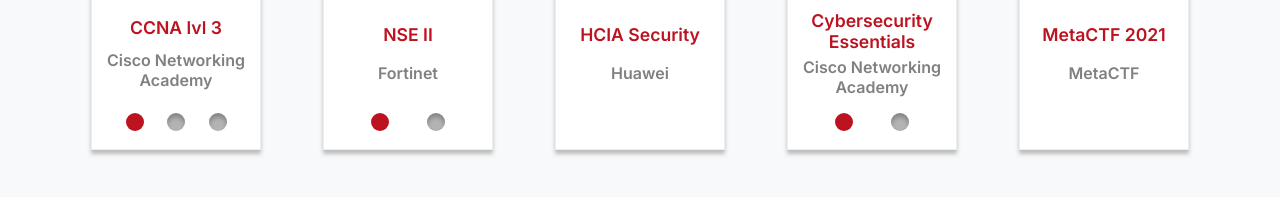
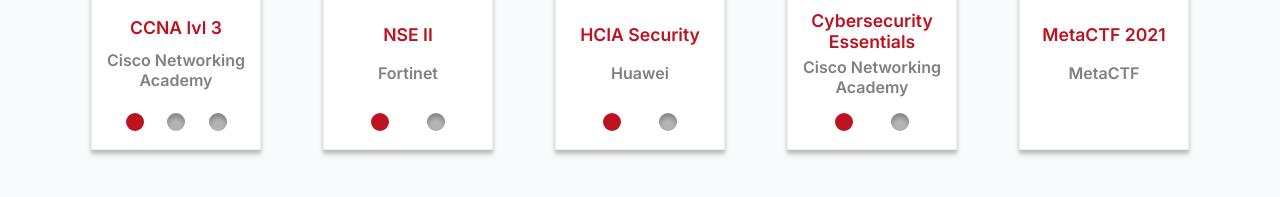
Before and after one commit to MECERHED-Ferhat/mecerhed-ferhat.github.io, a plain HTML site: page index.html in a window 1280 px wide. Shown: the part 4290-4487 px from the top of the page. Drawn offline with Linux system fonts and the light colour scheme.

Commit message:
Certification added

```diff
--- a/index.html
+++ b/index.html
@@ -386,7 +386,10 @@
 						<div>HCIA Security</div>
 						<div>Huawei</div>
 					</div>
-					<div class="crt-item-btn"></div>
+					<div class="crt-item-btn">
+						<input data-crt="huawei" data-crt-name="HCIA Security" type="radio" name="huawei" checked>
+						<input data-crt="huawei" data-crt-name="HCIA Datacom" type="radio" name="huawei">
+					</div>
 				</div>
 
 				<div class="crt-item" id="cisco_cs">
```
